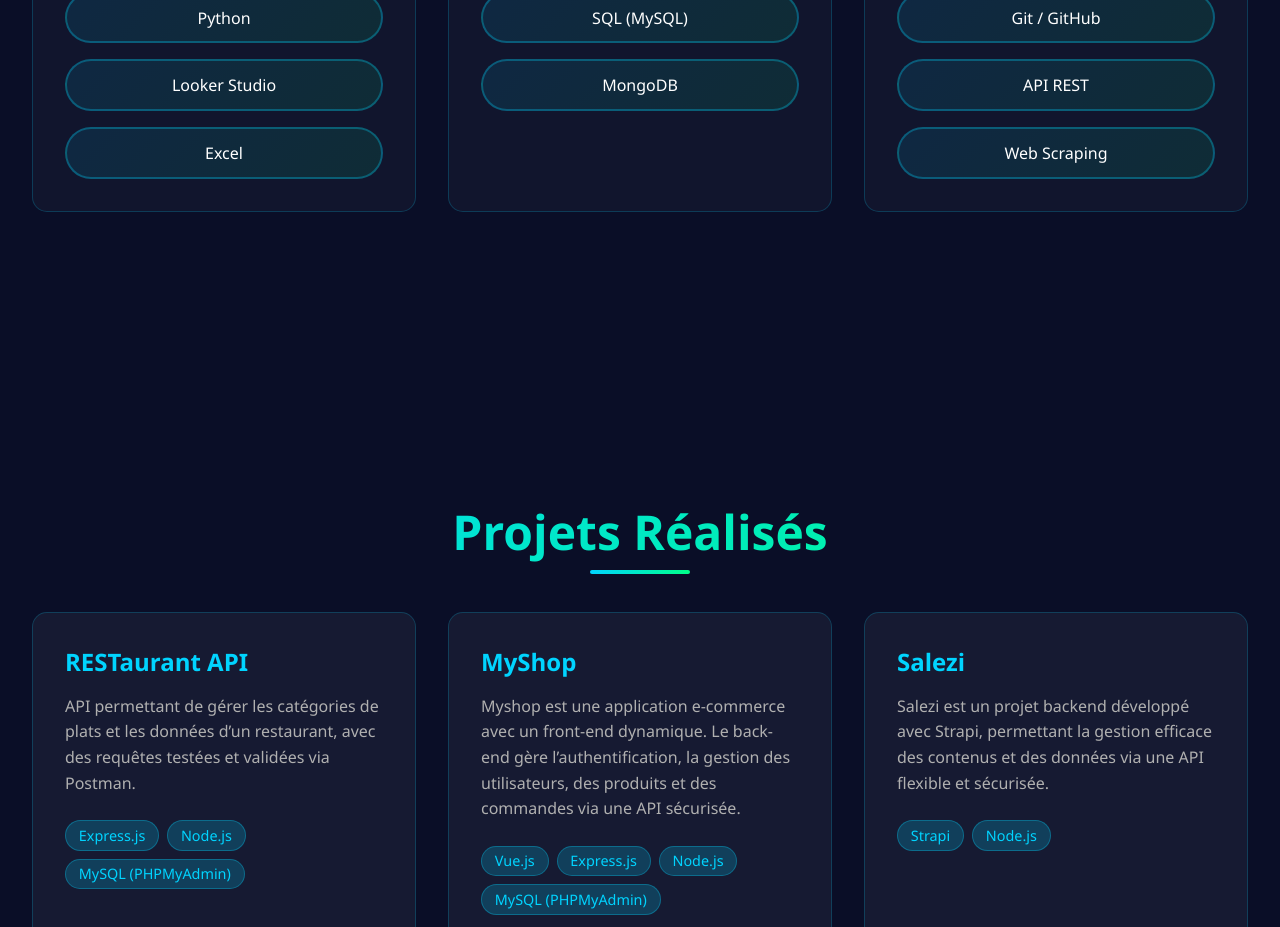
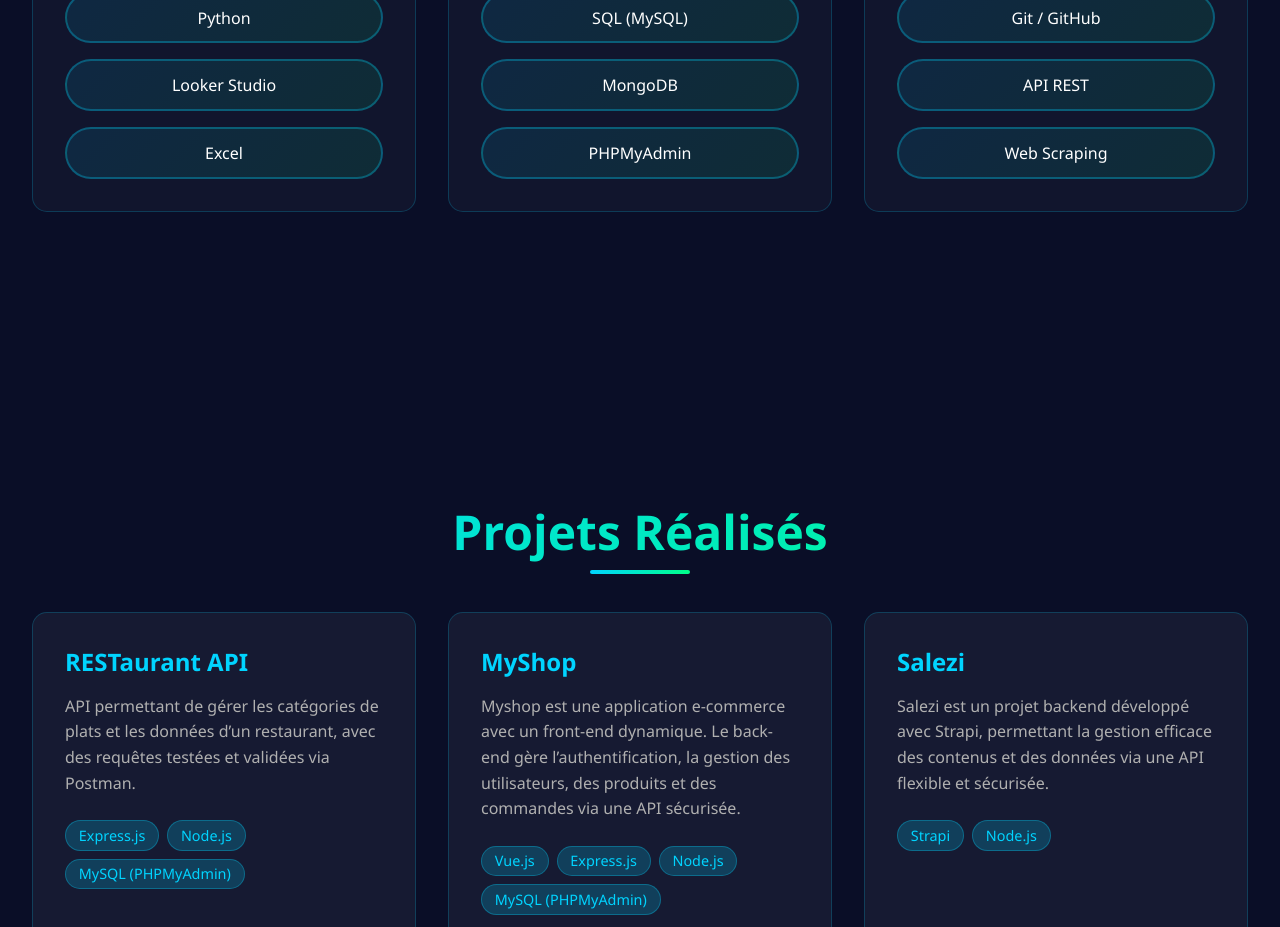
Before and after one commit to Wilson-Epitek/porto, a React (Create React App) app: page / in a window 1280 px wide. Shown: the part 3220-4147 px from the top of the page. Built offline with nearby package versions, Linux system fonts and the light colour scheme.

Commit message:
petit modif

```diff
--- a/src/components/Skills.js
+++ b/src/components/Skills.js
@@ -9,7 +9,7 @@ const Skills = () => {
     },
     {
       category: 'Bases de Données',
-      skills: ['SQL (MySQL)', 'MongoDB']
+      skills: ['SQL (MySQL)', 'MongoDB', 'PHPMyAdmin']
     },
     {
       category: 'Outils & Technologies',
```
